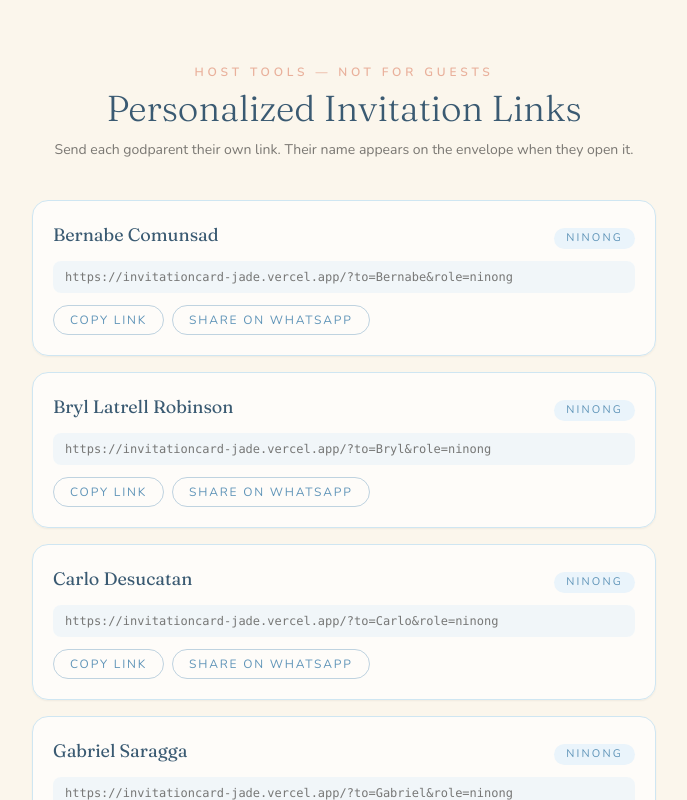
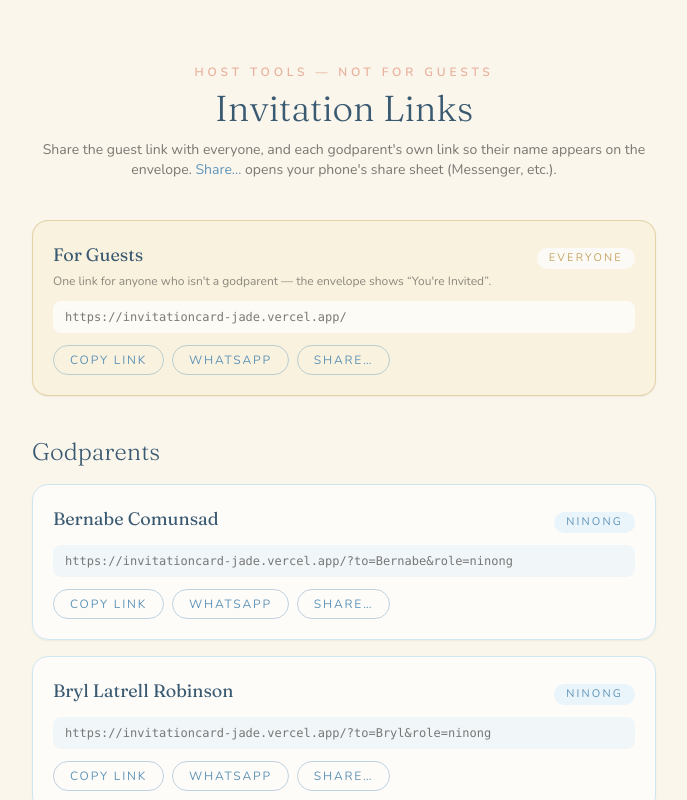
Before and after one commit to theo2815/invitationcard, a Next.js app: page /links in a window 1280 px wide. Shown: the top 800 px of the page, without its empty margins (296-983 px from the left). Built offline with nearby package versions, Linux system fonts and the light colour scheme; no server answers.

Commit message:
Add guest link and native Share button to links page

```diff
--- a/app/layout.tsx
+++ b/app/layout.tsx
@@ -54,6 +54,7 @@ export const metadata: Metadata = {
         url: "/og.png",
         width: 1200,
         height: 630,
+        type: "image/png",
         alt: content.site.title,
       },
     ],
--- a/app/links/page.tsx
+++ b/app/links/page.tsx
@@ -5,11 +5,13 @@ import { content } from "@/lib/content";
 
 /**
  * A private helper page (for the host, not guests) at /links.
- * Lists every godparent with a ready-to-send personalized invitation link,
- * plus copy and WhatsApp-share buttons. Links always point at the canonical
- * PRODUCTION url (content.site.url) — NOT window.location.origin — so even if
- * this page is opened on a Vercel deployment-specific URL (login-protected, and
- * it would break the link preview), the copied links are correct & shareable.
+ * Lists a generic GUEST link plus every godparent's personalized link, each with
+ * Copy, WhatsApp, and a native "Share…" button (the share sheet — Messenger, etc.).
+ *
+ * Links always point at the canonical PRODUCTION url (content.site.url) — NOT
+ * window.location.origin — so even if this page is opened on a Vercel
+ * deployment-specific URL (login-protected, which would break the link preview),
+ * the copied links are correct & shareable.
  */
 
 type Guest = { name: string; role: string; roleLabel: string };
@@ -29,15 +31,21 @@ export default function LinksPage() {
   }, []);
 
   // The envelope greets by FIRST name only ("Dear Ninong Theo"), so the link
-  // carries just the first name. The card below still shows the full name so the
-  // host knows exactly who each link is for.
+  // carries just the first name. The card still shows the full name so the host
+  // knows exactly who each link is for.
   const firstNameOf = (name: string) => name.trim().split(/\s+/)[0];
 
   const linkFor = (g: Guest) =>
     `${origin}/?to=${encodeURIComponent(firstNameOf(g.name))}&role=${g.role}`;
 
-  const messageFor = (g: Guest, link: string) =>
-    `Dear ${g.roleLabel} ${firstNameOf(g.name)}, you're invited to the christening of ${content.baby.firstName}. Please open your invitation here: ${link}`;
+  // Short note (NO url) — used as the share-sheet text + WhatsApp text. The url
+  // is passed/appended separately so it isn't duplicated.
+  const noteFor = (g: Guest) =>
+    `Dear ${g.roleLabel} ${firstNameOf(g.name)}, you're invited to the Christening of ${content.baby.firstName}. Please open your invitation:`;
+
+  // Generic link for ordinary guests (no name) — envelope shows "You're Invited".
+  const guestLink = `${origin}/`;
+  const guestNote = `You're invited to the Christening of ${content.baby.firstName}! Please open your invitation:`;
 
   const copy = async (key: string, text: string) => {
     try {
@@ -49,19 +57,78 @@ export default function LinksPage() {
     }
   };
 
+  // Native share sheet (Messenger, Messenger, WhatsApp, SMS…). On desktop /
+  // browsers without the Web Share API, fall back to copying the message + link.
+  const share = async (key: string, note: string, link: string) => {
+    if (typeof navigator !== "undefined" && navigator.share) {
+      try {
+        await navigator.share({ title: content.site.title, text: note, url: link });
+        return;
+      } catch {
+        /* user cancelled or share failed — fall through to copy */
+      }
+    }
+    copy(key, `${note} ${link}`);
+  };
+
+  const btn =
+    "rounded-full border border-ocean/40 px-4 py-1.5 font-sans text-xs uppercase tracking-[0.15em] text-ocean transition hover:bg-ocean hover:text-white";
+
+  // Shared Copy / WhatsApp / Share… button row.
+  const actions = (key: string, link: string, note: string) => (
+    <div className="mt-3 flex flex-wrap gap-2">
+      <button type="button" onClick={() => copy(key, link)} className={btn}>
+        {copied === key ? "Copied!" : "Copy link"}
+      </button>
+      <a
+        href={`https://wa.me/?text=${encodeURIComponent(`${note} ${link}`)}`}
+        target="_blank"
+        rel="noopener noreferrer"
+        className={btn}
+      >
+        WhatsApp
+      </a>
+      <button type="button" onClick={() => share(key, note, link)} className={btn}>
+        Share…
+      </button>
+    </div>
+  );
+
   return (
     <main className="mx-auto max-w-2xl px-6 py-16">
       <header className="mb-10 text-center">
         <p className="label-spaced mb-2">Host Tools — Not for Guests</p>
         <h1 className="font-serif text-4xl font-light text-deep">
-          Personalized Invitation Links
+          Invitation Links
         </h1>
         <p className="mt-3 font-sans text-sm font-light text-ink/70">
-          Send each godparent their own link. Their name appears on the envelope
-          when they open it.
+          Share the guest link with everyone, and each godparent&apos;s own link
+          so their name appears on the envelope. <span className="text-ocean">Share…</span>{" "}
+          opens your phone&apos;s share sheet (Messenger, etc.).
         </p>
       </header>
 
+      {/* Generic guest link */}
+      <section className="mb-10 rounded-2xl border border-gold/45 bg-butter/30 p-5 shadow-sm">
+        <div className="flex items-baseline justify-between gap-3">
+          <p className="font-serif text-lg text-deep">For Guests</p>
+          <span className="rounded-full bg-cream px-3 py-0.5 font-sans text-[11px] uppercase tracking-[0.2em] text-gold">
+            Everyone
+          </span>
+        </div>
+        <p className="mt-1 font-sans text-xs font-light text-ink/60">
+          One link for anyone who isn&apos;t a godparent — the envelope shows
+          &ldquo;{content.envelope.greetingFallback}&rdquo;.
+        </p>
+        <p className="mt-3 break-all rounded-lg bg-white/70 px-3 py-2 font-mono text-xs text-ink/70">
+          {guestLink}
+        </p>
+        {actions("guest", guestLink, guestNote)}
+      </section>
+
+      <h2 className="mb-4 font-serif text-2xl font-light text-deep">
+        Godparents
+      </h2>
       <ul className="space-y-4">
         {guests.map((g) => {
           const link = linkFor(g);
@@ -81,33 +148,14 @@ export default function LinksPage() {
                 {link}
               </p>
 
-              <div className="mt-3 flex flex-wrap gap-2">
-                <button
-                  type="button"
-                  onClick={() => copy(g.name, link)}
-                  className="rounded-full border border-ocean/40 px-4 py-1.5 font-sans text-xs uppercase tracking-[0.15em] text-ocean transition hover:bg-ocean hover:text-white"
-                >
-                  {copied === g.name ? "Copied!" : "Copy link"}
-                </button>
-                <a
-                  href={`https://wa.me/?text=${encodeURIComponent(
-                    messageFor(g, link)
-                  )}`}
-                  target="_blank"
-                  rel="noopener noreferrer"
-                  className="rounded-full border border-ocean/40 px-4 py-1.5 font-sans text-xs uppercase tracking-[0.15em] text-ocean transition hover:bg-ocean hover:text-white"
-                >
-                  Share on WhatsApp
-                </a>
-              </div>
+              {actions(g.name, link, noteFor(g))}
             </li>
           );
         })}
       </ul>
 
       <p className="mt-10 text-center font-sans text-xs text-ink/50">
-        Tip: a plain link with no name still works — it shows
-        &ldquo;{content.envelope.greetingFallback}&rdquo; on the envelope.
+        Open this page on your phone for the smoothest sharing.
       </p>
     </main>
   );
```
